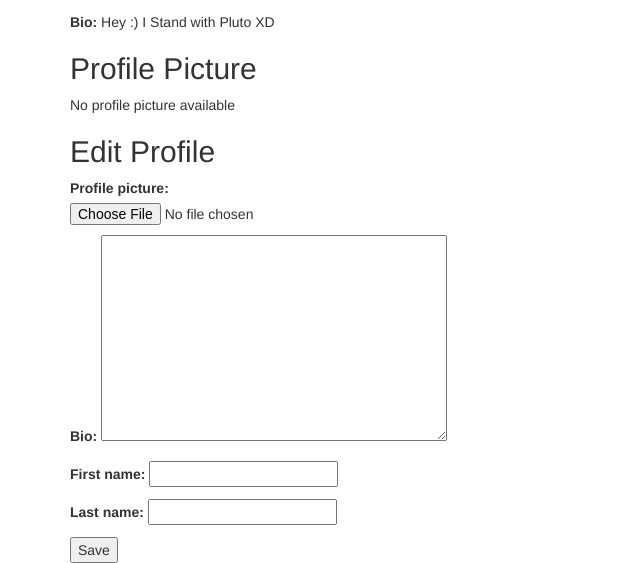
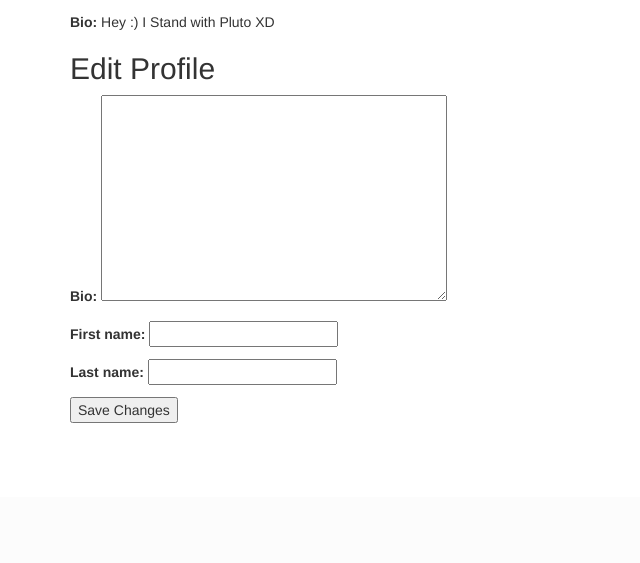
Before and after one commit to Ahmad-danaf/SpaceCodey, a Django app: template AstroHub/user_management/templates/user_management/profile.html in a window 1280 px wide. Shown: the part 303-866 px from the top of the page, without its empty margins (0-640 px from the left). After the commit the page ends 726 px from the top, so only its background shows below. Run offline with Django 4.2, Linux system fonts and the light colour scheme; the template is opened without the code that fills it: values that come from a table or form of the project are taken from there, others are empty; data comes from the database, SQL or seed files in the repository; both versions use the stored data as it was after the commit.

Commit message:
Removed profile_picture field from the profile model

```diff
--- a/AstroHub/user_management/forms.py
+++ b/AstroHub/user_management/forms.py
@@ -6,7 +6,8 @@
 class UserProfileForm(forms.ModelForm):
     class Meta:
         model = Profile
-        fields = ['profile_picture', 'bio']
+        fields = ['bio']
+        #fields = ['profile_picture', 'bio']
 
     # Additional fields from the User model
     first_name = forms.CharField(max_length=30, required=False)
--- a/AstroHub/user_management/templates/user_management/profile.html
+++ b/AstroHub/user_management/templates/user_management/profile.html
@@ -11,21 +11,22 @@
         <p><strong>Last Name:</strong> {{ user.last_name }}</p>
         <p><strong>Bio:</strong> {{ profile.bio }}</p>
     </div>
-    <div class="profile-picture">
+    {% comment %} <div class="profile-picture">
         <h2>Profile Picture</h2>
         {% if profile.profile_picture %}
             <img src="{{ profile.profile_picture.url }}" alt="{{ user.username }}'s Profile Picture" class="img-responsive">
         {% else %}
             <p>No profile picture available</p>
         {% endif %}
-    </div>
+    </div> {% endcomment %}
 
     <div class="profile-form">
         <h2>Edit Profile</h2>
-        <form method="post" enctype="multipart/form-data">
+        <form method="post">
+        {% comment %} <form method="post" enctype="multipart/form-data"> {% endcomment %}
             {% csrf_token %}
             {{ profile_form.as_p }}
-            <button type="submit">Save</button>
+            <button type="submit">Save Changes</button>
         </form>
     </div>
 {% endblock %}
```
Also changed, not shown: AstroHub/user_management/views.py (+9 -2 lines), AstroHub/db.sqlite3.
